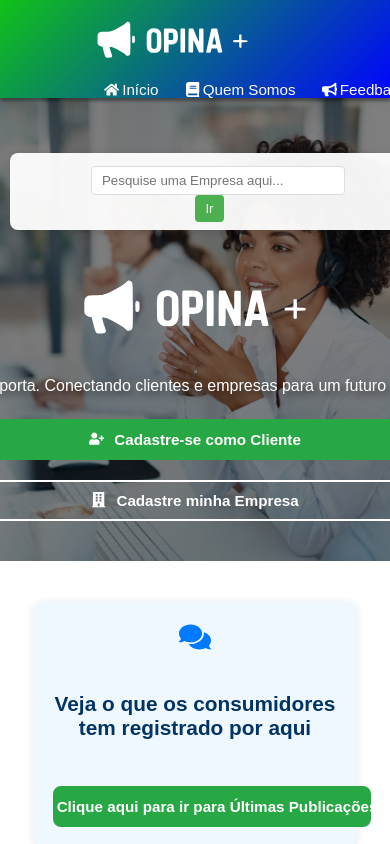
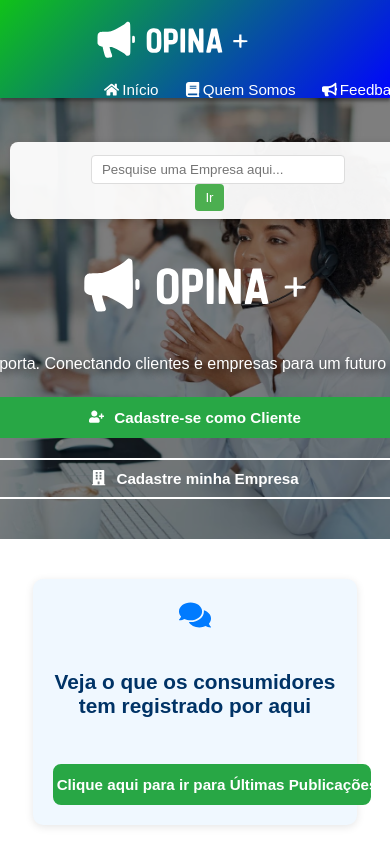
Before and after one commit to Eudantas2024/frontendopinamais, a React (Vite) app: page / in a window 390 px wide. Shown: the top 844 px of the page. Built offline with nearby package versions, Linux system fonts and the light colour scheme.

Commit message:
frontend opina mais

```diff
--- a/src/pages/Home.css
+++ b/src/pages/Home.css
@@ -306,7 +306,7 @@
 
   .busca-empresa-flutuante {
     position: static;
-    margin: 15px auto;
+    margin: 4px auto;
     width: 90%;
     max-width: 400px;
     background-color: rgba(255, 255, 255, 0.95);
```
